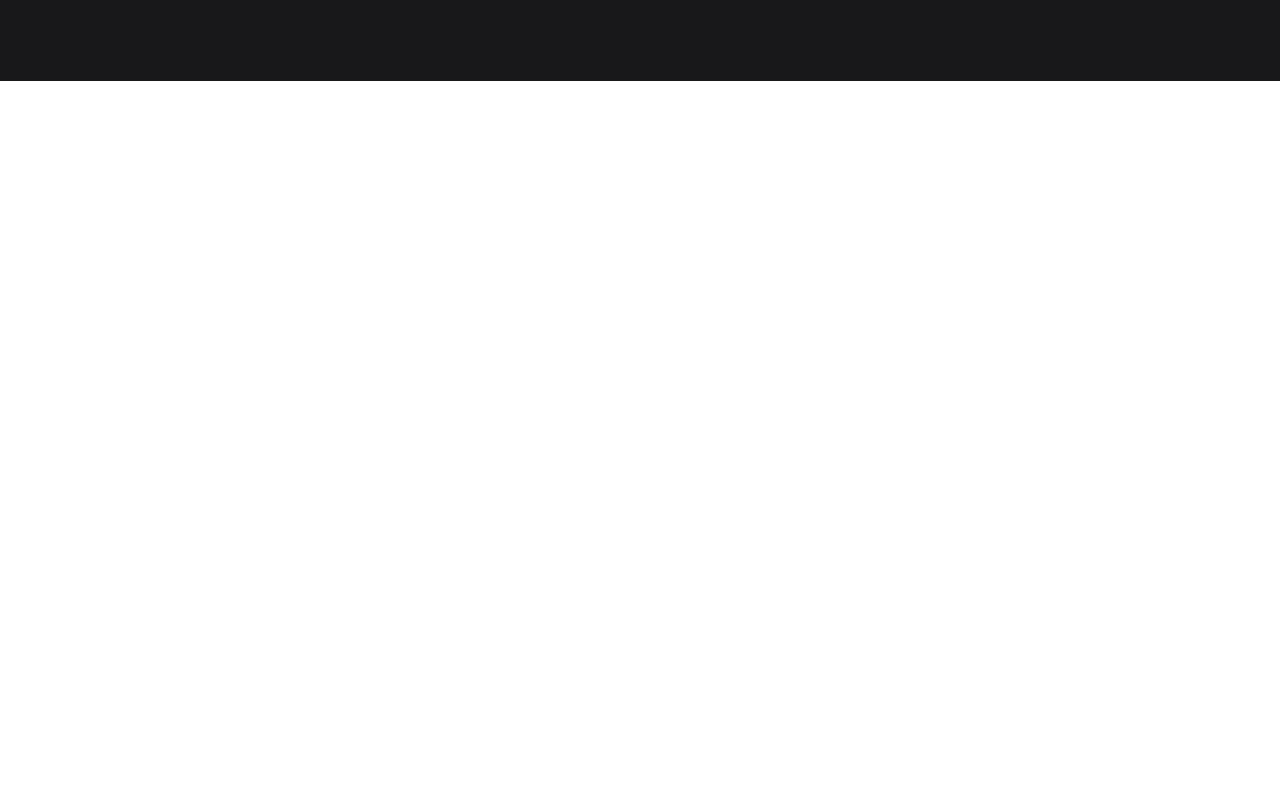
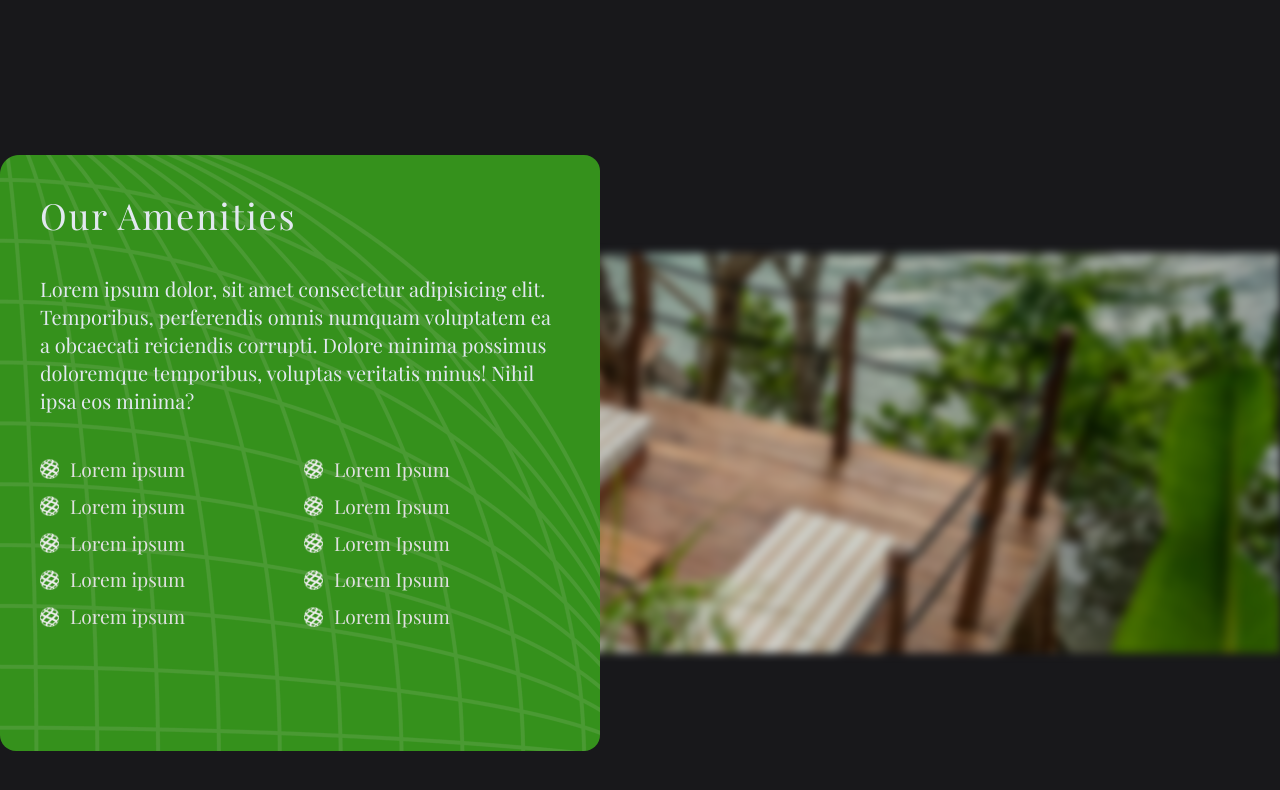
Before and after one commit to Finral23/Luxury-Hotel, a React (Vite) app: page / in a window 1280 px wide. Shown: the part 1716-2506 px from the top of the page. Before the commit the page ends 1797 px from the top, so only its background shows below. Built offline with nearby package versions, Linux system fonts and the light colour scheme.

Commit message:
Add a green block component.

```diff
--- /dev/null
+++ b/src/components/Amenities.tsx
@@ -0,0 +1,39 @@
+import BackgroundBlur from "./BackgroundBlur";
+import GreenBlock from "./GreenBlock";
+import Heading2 from "./Heading2";
+
+const Amenities = () => {
+  return (
+    <div>
+      <BackgroundBlur src="/hero4.png">
+        <GreenBlock>
+          <Heading2>Our Amenities</Heading2>
+          <p className="py-10 text-xl">
+            Lorem ipsum dolor, sit amet consectetur adipisicing elit.
+            Temporibus, perferendis omnis numquam voluptatem ea a obcaecati
+            reiciendis corrupti. Dolore minima possimus doloremque temporibus,
+            voluptas veritatis minus! Nihil ipsa eos minima?
+          </p>
+          <div className="grid grid-cols-1 sm:grid-cols-2 gap-2 md:pb-20">
+            <ul className="custom-list space-y-2">
+              <li>Lorem ipsum</li>
+              <li>Lorem ipsum</li>
+              <li>Lorem ipsum</li>
+              <li>Lorem ipsum</li>
+              <li>Lorem ipsum</li>
+            </ul>
+            <ul className="hidden sm:block custom-list space-y-2">
+              <li>Lorem Ipsum</li>
+              <li>Lorem Ipsum</li>
+              <li>Lorem Ipsum</li>
+              <li>Lorem Ipsum</li>
+              <li>Lorem Ipsum</li>
+            </ul>
+          </div>
+        </GreenBlock>
+      </BackgroundBlur>
+    </div>
+  );
+};
+
+export default Amenities;
--- /dev/null
+++ b/src/components/BackgroundBlur.tsx
@@ -0,0 +1,19 @@
+import { ReactNode } from "react";
+
+interface Props {
+  src: string;
+  children: ReactNode;
+}
+const BackgroundBlur = ({ src, children }: Props) => {
+  return (
+    <div className="h-[670px] max-w-7xl mx-auto flex items-center justify-center md:justify-start my-10">
+      <img
+        className="absolute h-100 w-full left-0 object-cover blur-xs"
+        src={src}
+      />
+      {children}
+    </div>
+  );
+};
+
+export default BackgroundBlur;
--- a/src/components/Booking.tsx
+++ b/src/components/Booking.tsx
@@ -6,7 +6,7 @@
 const Booking = () => {
   return (
     <div className="relative flex justify-center font-sf px-4 mx-4">
-      <div className="absolute -translate-y-1/2 bg-green-dark text-slate-200 rounded-2xl flex flex-wrap md:flex-nowrap  items-center justify-between py-2 max-w-7xl w-full shadow-lg px-4 gap-y-2">
+      <div className="absolute -translate-y-1/2 bg-green-dark text-slate-200 rounded-2xl flex flex-wrap md:flex-nowrap items-center justify-between py-2 max-w-7xl w-full shadow-lg px-4 gap-y-2">
         <DatePickerWrapper />
         <CutBlock />
         <GuestPicker />
--- /dev/null
+++ b/src/components/GreenBlock.tsx
@@ -0,0 +1,15 @@
+import { ReactNode } from "react";
+
+interface Props {
+  children: ReactNode;
+}
+
+const GreenBlock = ({ children }: Props) => {
+  return (
+    <div className="bg-[url(/green-block.png)] w-[90%] h-auto md:w-[600px] rounded-2xl absolute py-10 px-2 md:px-10">
+      {children}
+    </div>
+  );
+};
+
+export default GreenBlock;
--- /dev/null
+++ b/src/components/Heading2.tsx
@@ -0,0 +1,10 @@
+import { ReactNode } from "react";
+
+interface Props {
+  children: ReactNode;
+}
+const Heading2 = ({ children }: Props) => {
+  return <h2 className="text-4xl text-slate-200 tracking-wider">{children}</h2>;
+};
+
+export default Heading2;
--- a/src/components/Welcome.tsx
+++ b/src/components/Welcome.tsx
@@ -1,10 +1,11 @@
 import { useState } from "react";
 import Button from "./Button";
+import Heading2 from "./Heading2";
 
 const Welcome = () => {
   const [isOpen, setOpen] = useState(false);
   return (
-    <section className="max-w-7xl mx-auto px-6 md:px-12 my-20 lg:my-30 flex flex-col md:flex-row items-start ">
+    <section className="max-w-7xl mx-auto px-6 md:px-0 lg:my-30 flex flex-col md:flex-row items-start ">
       {/* Левая часть с изображениями */}
       <div className="relative w-full lg:w-1/2 flex justify-center">
         <div className="relative ">
@@ -18,9 +19,7 @@
 
       {/* Правая часть с текстом */}
       <div className="w-full lg:w-1/2 text-center md:text-left space-y-10 my-10">
-        <h2 className="text-4xl text-white tracking-wider">
-          Welcome to Luxury Jungle Hotel
-        </h2>
+        <Heading2>Welcome to Luxury Jungle Hotel</Heading2>
         <div className="md:pl-15 space-y-15">
           <p className="text-lg text-gray-300 leading-10 tracking-wider">
             Lorem, ipsum dolor sit amet consectetur adipisicing elit. Officiis
@@ -32,7 +31,9 @@
             {isOpen &&
               " Lorem ipsum dolor sit amet consectetur adipisicing elit. Aperiam, rem! Suscipit aliquid quia corporis ea quaerat commodi quam nostrum architecto praesentium, sed nulla facere laborum accusantium quibusdam error assumenda similique tenetur, excepturi consequatur quidem expedita facilis rerum autem!"}
           </p>
-          <Button onClick={() => setOpen(!isOpen)}>READ MORE</Button>
+          <Button onClick={() => setOpen(!isOpen)}>
+            {isOpen ? "READ LESS" : "READ MORE"}
+          </Button>
         </div>
         <div className="flex flex-col text-end">
           <p className="font-sf-thin">Contact</p>
--- a/src/index.css
+++ b/src/index.css
@@ -36,7 +36,8 @@
 h2,
 h3,
 h4,
-p {
+p,
+ul {
   font-family: "Playfair Display", serif;
 }
 
@@ -132,3 +133,26 @@
     max-width: none !important;
   }
 }
+
+.custom-list {
+  list-style: none; /* Убираем дефолтные маркеры */
+  padding: 0;
+}
+
+.custom-list li {
+  display: flex;
+  align-items: center; /* 🔥 Центрируем текст и иконку */
+  gap: 10px; /* Расстояние между иконкой и текстом */
+  font-size: 1.2rem;
+  color: #e0e0e0;
+}
+
+.custom-list li::before {
+  content: "";
+  display: inline-block;
+  width: 20px; /* Размер иконки */
+  height: 20px;
+  background-image: url("/list.png"); /* 🔥 Твой кастомный маркер */
+  background-size: contain;
+  background-repeat: no-repeat;
+}
--- a/src/pages/HomePage.tsx
+++ b/src/pages/HomePage.tsx
@@ -1,3 +1,4 @@
+import Amenities from "../components/Amenities";
 import Booking from "../components/Booking";
 import Hero from "../components/Hero";
 import NavBar from "../components/NavBar";
@@ -43,6 +44,7 @@
         <div className="bg-zinc-900">
           <Booking />
           <Welcome />
+          <Amenities />
         </div>
       </div>
     </div>
```
Also changed, not shown: public/list.png (added).
